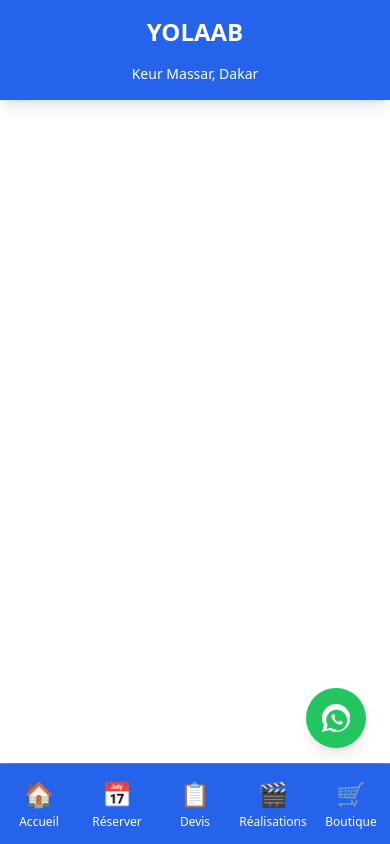
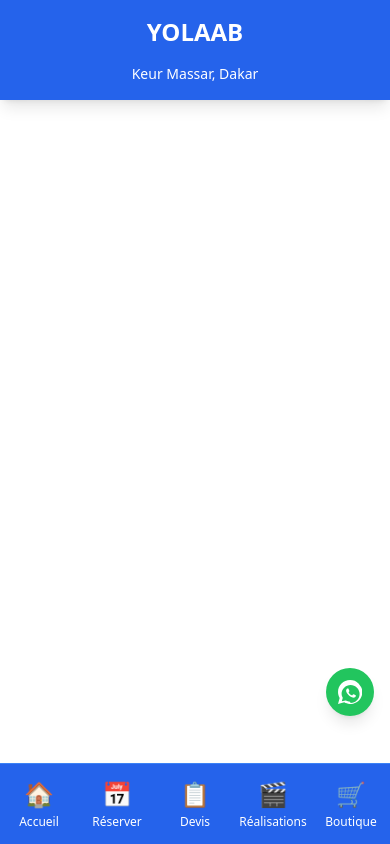
Before and after one commit to hamidouly0020/Yolaab, a Nuxt app in the folder Frontend/: page / in a window 390 px wide. Built offline with nearby package versions, Linux system fonts and the light colour scheme.

Commit message:
Fix WhatsApp button overlap: increase bottom spacing, reduce size on mobile

```diff
--- a/Frontend/layouts/default.vue
+++ b/Frontend/layouts/default.vue
@@ -8,11 +8,11 @@
       href="https://wa.me/221767957899?text=Bonjour%20Yoolab%20!%20J%20ai%20une%20demande."
       target="_blank"
       rel="noopener noreferrer"
-      class="fixed right-6 md:bottom-6 bottom-24 z-50 bg-green-500 hover:bg-green-600 text-white rounded-full p-4 shadow-lg flex items-center justify-center transition-transform transform hover:scale-105"
+      class="fixed right-4 md:right-6 md:bottom-6 bottom-32 z-40 bg-green-500 hover:bg-green-600 text-white rounded-full p-3 md:p-4 shadow-lg flex items-center justify-center transition-transform transform hover:scale-105"
       aria-label="Contactez Yoolab sur WhatsApp"
       title="Contactez Yoolab sur WhatsApp"
     >
-      <svg xmlns="http://www.w3.org/2000/svg" width="28" height="28" viewBox="0 0 24 24" fill="currentColor" aria-hidden="true">
+      <svg xmlns="http://www.w3.org/2000/svg" width="24" height="24" viewBox="0 0 24 24" fill="currentColor" aria-hidden="true" class="md:w-7 md:h-7">
         <path d="M20.52 3.48A11.86 11.86 0 0 0 12 .03C5.37 .03 .02 5.39 .02 12.02c0 2.12 .56 4.17 1.62 6.01L0.02 24l6.25-1.63c1.78 1.1 3.98 1.66 6.1 1.66 6.63 0 12.02-5.4 12.02-12.03 0-1.94-.48-3.8-1.69-5.48zM12.02 21.75c-1.49 0-2.93-.41-4.19-1.17l-.3-.18-3.73.97 1-3.63-.2-.34c-.62-1.01-1.02-2.18-1.02-3.41 0-4.97 4.02-9 9-9 2.41 0 4.68.94 6.38 2.64 1.7 1.7 2.64 3.97 2.64 6.38 0 4.97-4.03 9-9 9zM17.07 14.9c-.22-.11-1.3-.64-1.5-.71-.2-.08-.34-.11-.49.12-.15.24-.6.78-.73.95-.13.18-.27.21-.5.08-.24-.13-1.03-.38-1.91-1.21-.67-.64-1.13-1.41-1.27-1.66-.14-.25-.02-.39.1-.51.11-.12.25-.28.36-.42.12-.14.18-.25.25-.4.07-.16.03-.3-.03-.43-.06-.12-.54-1.3-.74-1.79-.2-.47-.4-.41-.54-.41-.14 0-.31-.01-.47-.01-.16 0-.42.06-.64.3-.22.24-.84.82-.84 2 0 1.18.86 2.32.98 2.48.12.16 1.7 2.6 4.12 3.64 2.36 1.04 2.36.69 2.8.64.44-.05 1.42-.58 1.62-1.14.2-.57.2-1.06.14-1.16-.06-.12-.22-.16-.46-.27z"/>
       </svg>
     </a>
```
